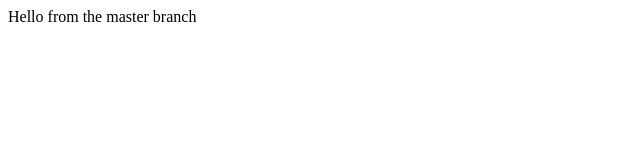
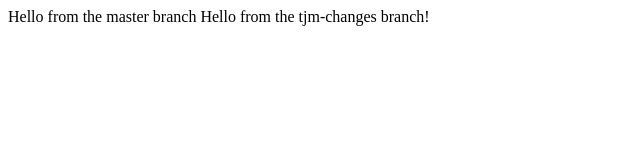
Before and after one commit to thomasmcclellan/JavaScript2017gitfundamentals, a plain HTML site: page index.html in a window 1280 px wide. Shown: the whole page, without its empty margins (0-640 px from the left). Drawn offline with Linux system fonts and the light colour scheme.

Commit message:
Index Modification1

```diff
--- a/index.html
+++ b/index.html
@@ -5,5 +5,6 @@
 	</head>
 	<body>
 		Hello from the master branch
+		Hello from the tjm-changes branch!
 	</body>
 </html>
```
